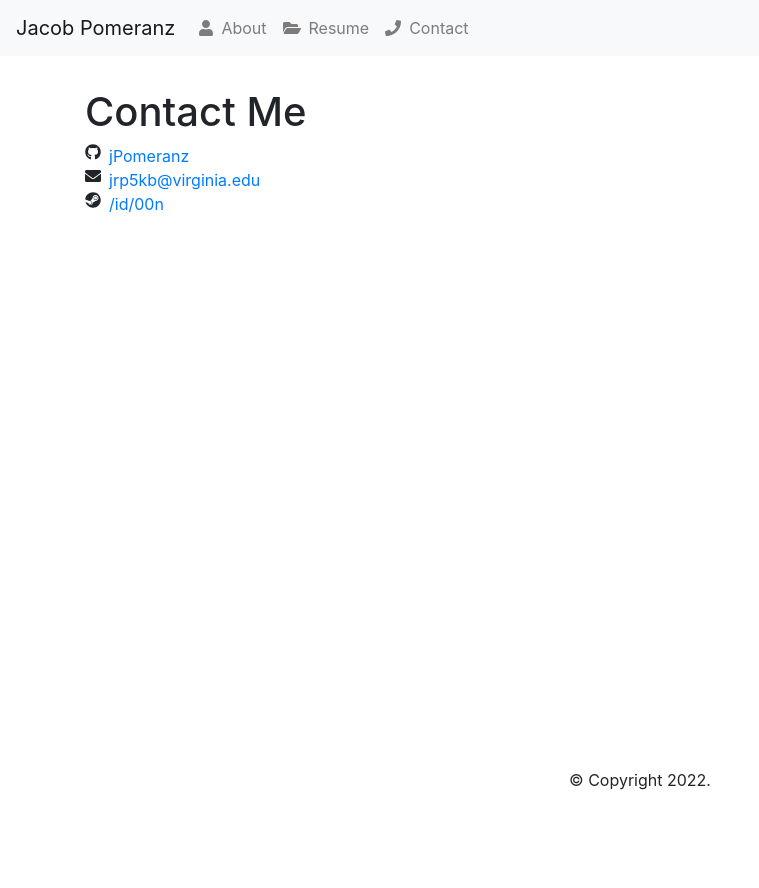
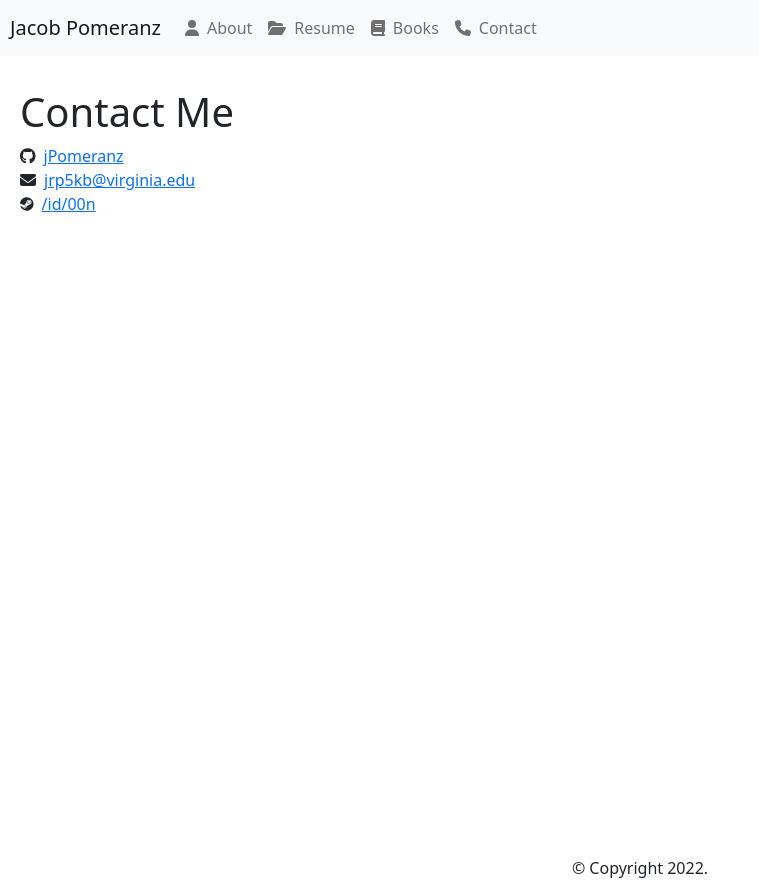
Before and after one commit to jPomeranz/jPomeranz.github.io, a React (Create React App) app: page /#/contact in a window 1280 px wide. Shown: the whole page, without its empty margins (0-759 px from the left). Before the commit the page ends 800 px from the top, so only its background shows below. Built offline with nearby package versions, Linux system fonts and the light colour scheme.

Commit message:
Refresh dependencies, add books

```diff
--- a/src/components/App/App.js
+++ b/src/components/App/App.js
@@ -7,8 +7,12 @@ function App() {
   return (
     <div className="App">
       <Header />
-      <Main />
-      <Footer />
+      <div style={{ position: "relative", minHeight: "100vh" }}>
+        <div style={{ paddingBottom: "2.5rem" }}>
+          <Main />
+        </div>
+        <Footer />
+      </div>
     </div>
   );
 }
--- /dev/null
+++ b/src/components/Books/Books.js
@@ -0,0 +1,33 @@
+import React from "react";
+import Container from "react-bootstrap/Container";
+import Col from "react-bootstrap/Col";
+import rawBooks from "./books.txt";
+
+class Books extends React.Component {
+  constructor(props) {
+    super(props);
+    this.state = { books: [] };
+  }
+
+  async componentDidMount() {
+    const bookText = await (await fetch(rawBooks)).text();
+    this.setState({ books: bookText.split("\n") });
+  }
+
+  render() {
+    return (
+      <Container style={{ marginTop: "2em", marginLeft: "0.5em" }}>
+        <h1>Books</h1>
+        <Col>
+          <ul>
+            {this.state.books.map((book, index) => (
+              <li key={index}>{book}</li>
+            ))}
+          </ul>
+        </Col>
+      </Container>
+    );
+  }
+}
+
+export default Books;
--- a/src/components/Contact/Contact.js
+++ b/src/components/Contact/Contact.js
@@ -1,6 +1,5 @@
 import React from "react";
 import Container from "react-bootstrap/Container";
-import Row from "react-bootstrap/Row";
 import Col from "react-bootstrap/Col";
 import { FontAwesomeIcon } from "@fortawesome/react-fontawesome";
 import { faEnvelope } from "@fortawesome/free-solid-svg-icons";
@@ -9,11 +8,11 @@ import "./Contact.css";
 
 function Contact() {
   return (
-    <Container style={{ marginTop: "2em" }}>
+    <Container style={{ marginTop: "2em", marginLeft: "0.5em" }}>
       <h1>Contact Me</h1>
       <Col>
-        <Row>
-          <FontAwesomeIcon icon={faGithub} />
+        <div>
+          <FontAwesomeIcon icon={faGithub} size="1x" />
           <a
             href="https://github.com/jPomeranz/"
             rel="noopener noreferrer"
@@ -22,15 +21,15 @@ function Contact() {
           >
             jPomeranz
           </a>
-        </Row>
-        <Row>
+        </div>
+        <div>
           <FontAwesomeIcon icon={faEnvelope} />
           <a href="mailto:jrp5kb@virginia.edu" className="conLink">
             jrp5kb@virginia.edu
           </a>
-        </Row>
-        <Row>
-          <FontAwesomeIcon icon={faSteam} />
+        </div>
+        <div>
+          <FontAwesomeIcon icon={faSteam} size="sm" />
           <a
             href="https://steamcommunity.com/id/00n/"
             rel="noopener noreferrer"
@@ -39,7 +38,7 @@ function Contact() {
           >
             /id/00n
           </a>
-        </Row>
+        </div>
       </Col>
     </Container>
   );
--- a/src/components/Header/Header.js
+++ b/src/components/Header/Header.js
@@ -6,6 +6,7 @@ import { FontAwesomeIcon } from "@fortawesome/react-fontawesome";
 import {
   faUser,
   faFolderOpen,
+  faBook,
   faPhone,
 } from "@fortawesome/free-solid-svg-icons";
 import "./Header.css";
@@ -13,7 +14,7 @@ import "./Header.css";
 function Header() {
   return (
     <Navbar bg="light" variant="light">
-      <Navbar.Brand>Jacob Pomeranz</Navbar.Brand>
+      <Navbar.Brand className="link">Jacob Pomeranz</Navbar.Brand>
       <Nav className="mr-auto">
         <Nav.Link as={Link} to="/">
           <FontAwesomeIcon icon={faUser} />
@@ -28,6 +29,10 @@ function Header() {
           <FontAwesomeIcon icon={faFolderOpen} />
           <span className="link">Resume</span>
         </Nav.Link>
+        <Nav.Link as={Link} to="/books">
+          <FontAwesomeIcon icon={faBook} />
+          <span className="link">Books</span>
+        </Nav.Link>
         <Nav.Link as={Link} to="/contact">
           <FontAwesomeIcon icon={faPhone} />
           <span className="link">Contact</span>
--- a/src/components/Main/Main.js
+++ b/src/components/Main/Main.js
@@ -1,15 +1,17 @@
 import React from "react";
-import { Switch, Route } from "react-router-dom";
+import { Routes, Route } from "react-router-dom";
 import Home from "../Home/Home";
 import Contact from "../Contact/Contact";
+import Books from "../Books/Books";
 
 function Main() {
   return (
     <main>
-      <Switch>
-        <Route exact path="/" component={Home} />
-        <Route path="/contact" component={Contact} />
-      </Switch>
+      <Routes>
+        <Route exact path="/" element={<Home />} />
+        <Route path="/contact" element={<Contact />} />
+        <Route path="/books" element={<Books />} />
+      </Routes>
     </main>
   );
 }
--- a/src/index.js
+++ b/src/index.js
@@ -1,18 +1,19 @@
 import React from "react";
-import ReactDOM from "react-dom";
+import { createRoot } from "react-dom/client";
 import "./index.css";
 import App from "./components/App/App";
 import * as serviceWorker from "./serviceWorker";
 import "bootstrap/dist/css/bootstrap.css";
 import { HashRouter } from "react-router-dom";
 
-ReactDOM.render(
+const container = document.getElementById("root");
+const root = createRoot(container);
+root.render(
   <React.StrictMode>
     <HashRouter basename={process.env.PUBLIC_URL}>
       <App />
     </HashRouter>
-  </React.StrictMode>,
-  document.getElementById("root")
+  </React.StrictMode>
 );
 
 // If you want your app to work offline and load faster, you can change
```
Also changed, not shown: package.json (+10 -10 lines), src/components/Books/books.txt (added), 2 other files (tests, documents, lock files or other folders).
